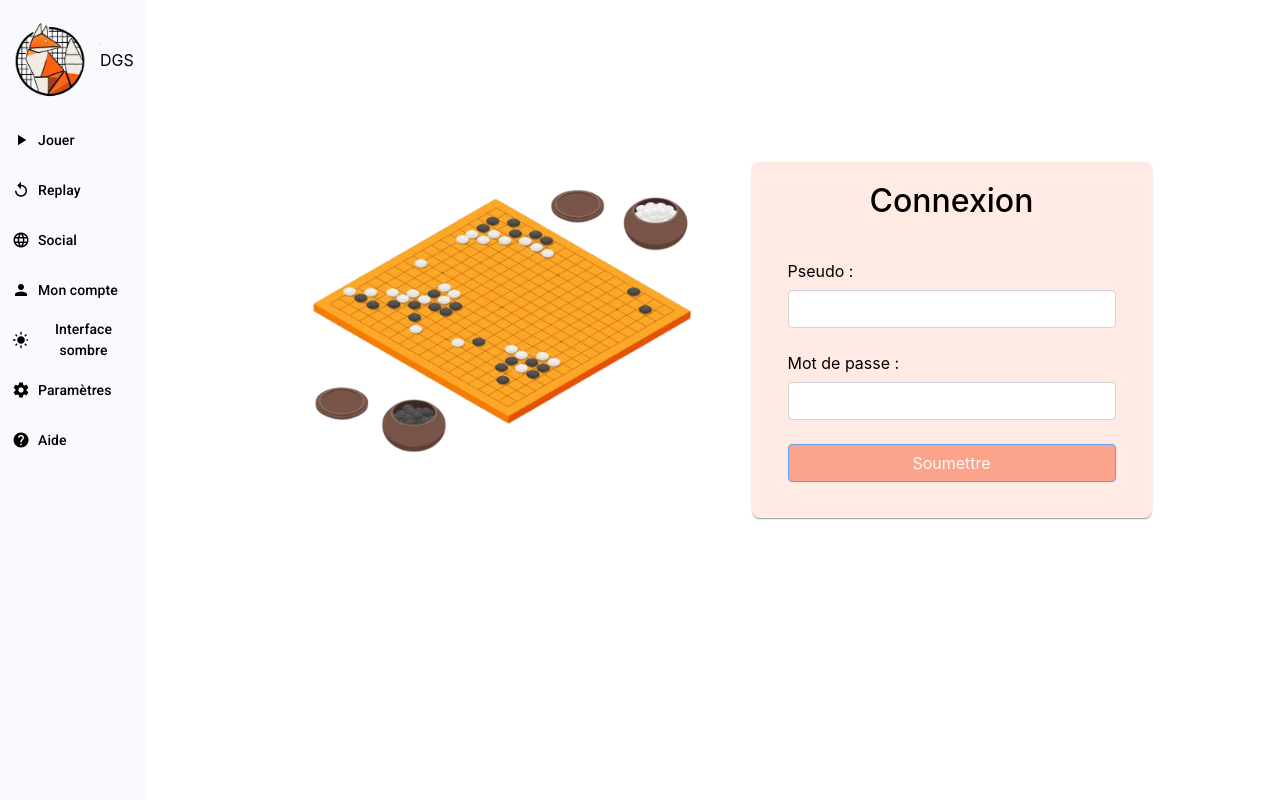
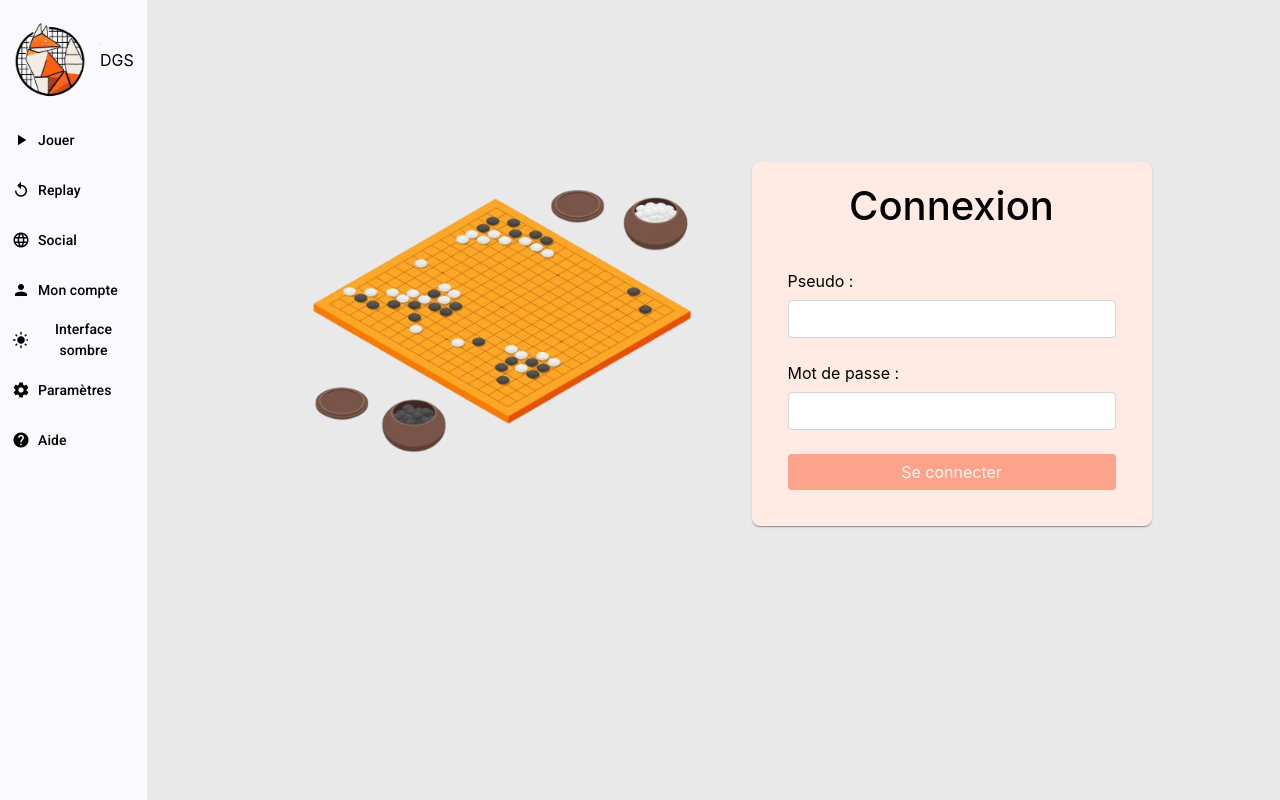
Before and after one commit to victorinhoOo/dijon-go-server, an Angular app in the folder Client/: page /connexion in a window 1280 px wide. Built offline with nearby package versions, Linux system fonts and the light colour scheme.

Commit message:
delete des bordures bleues sur se connecter

```diff
--- a/Client/src/app/app.component.ts
+++ b/Client/src/app/app.component.ts
@@ -41,7 +41,7 @@ export class AppComponent implements AfterViewInit{
       (<HTMLButtonElement>document.getElementById("state")!).textContent = "Interface claire";
       this.state = "dark";
     }else{
-      document.body.style.background = "white";
+      document.body.style.background = "#e9e9e9";
       document.body.style.color = "black";
       document.getElementById("navbar-container")!.style.setProperty("background", "#faf9fd", "important");
       document.getElementById("navbar-container")!.style.setProperty("color", "black", "important");
--- a/Client/src/app/connexion/connexion.component.css
+++ b/Client/src/app/connexion/connexion.component.css
@@ -41,6 +41,13 @@
     background-color: #FFEBE4;
     color: black;
 }
-#submit{
+
+#submit {
+    border: none;
+    box-shadow: none;
     background-color: #FA7E5C;
 }
+
+#submit:focus {
+    outline: none;
+}
--- a/Client/src/app/connexion/connexion.component.html
+++ b/Client/src/app/connexion/connexion.component.html
@@ -9,7 +9,7 @@
             <div class="d-flex justify-content-center align-items-center ">
                 <mat-card class="custom-card con">
                     <div class="text-center mb-4">
-                        <h2>Connexion</h2>
+                        <h1>Connexion</h1>
                     </div>
                     <mat-card-content>
                         <form [formGroup]="connexionForm" (ngSubmit)="onSubmit()">
@@ -23,7 +23,7 @@
                             </div>
                             <div class="mt-4">
                                 <button type="submit" class="btn btn-primary btn-block" [disabled]="!connexionForm.valid" id="submit">
-                                    Soumettre
+                                    Se connecter
                                 </button>
                             </div>
                         </form>
--- a/Client/src/app/connexion/connexion.component.ts
+++ b/Client/src/app/connexion/connexion.component.ts
@@ -23,7 +23,7 @@ export class ConnexionComponent {
   }
 
   onSubmit(): void{
-    console.log(this.connexionForm.value);
+
   }
 
 }
--- a/Client/src/styles.css
+++ b/Client/src/styles.css
@@ -1,6 +1,7 @@
 
 html, body {
     height: 100%;
+    background-color: #e9e9e9 !important;
 }
 
 
```
